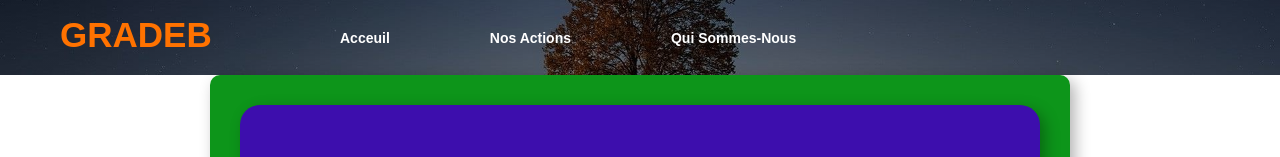
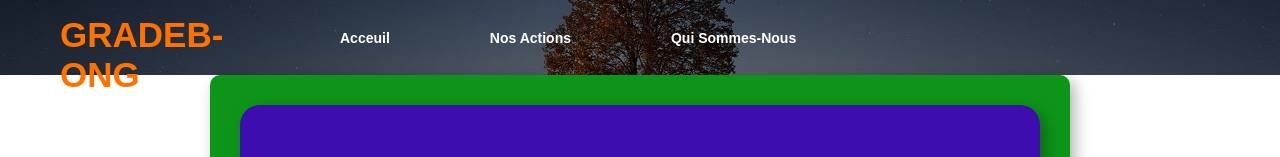
Before and after one commit to GRADEB-ONG/Gradeb, a plain HTML site: page travaux_diriges.html in a window 1280 px wide. Shown: the top 157 px of the page. Drawn offline with nearby package versions, Linux system fonts and the light colour scheme.

Commit message:
Update travaux_diriges.html

```diff
--- a/travaux_diriges.html
+++ b/travaux_diriges.html
@@ -9,7 +9,7 @@
     <div class="main">
         <div class="navbar">
             <div class="icon">
-                <a href="index.html "><h2 class="logo">GRADEB</h2></a>
+                <a href="index.html "><h3 class="logo">GRADEB-ONG</h3></a>
             </div>
 
             <div class="menu">
```
